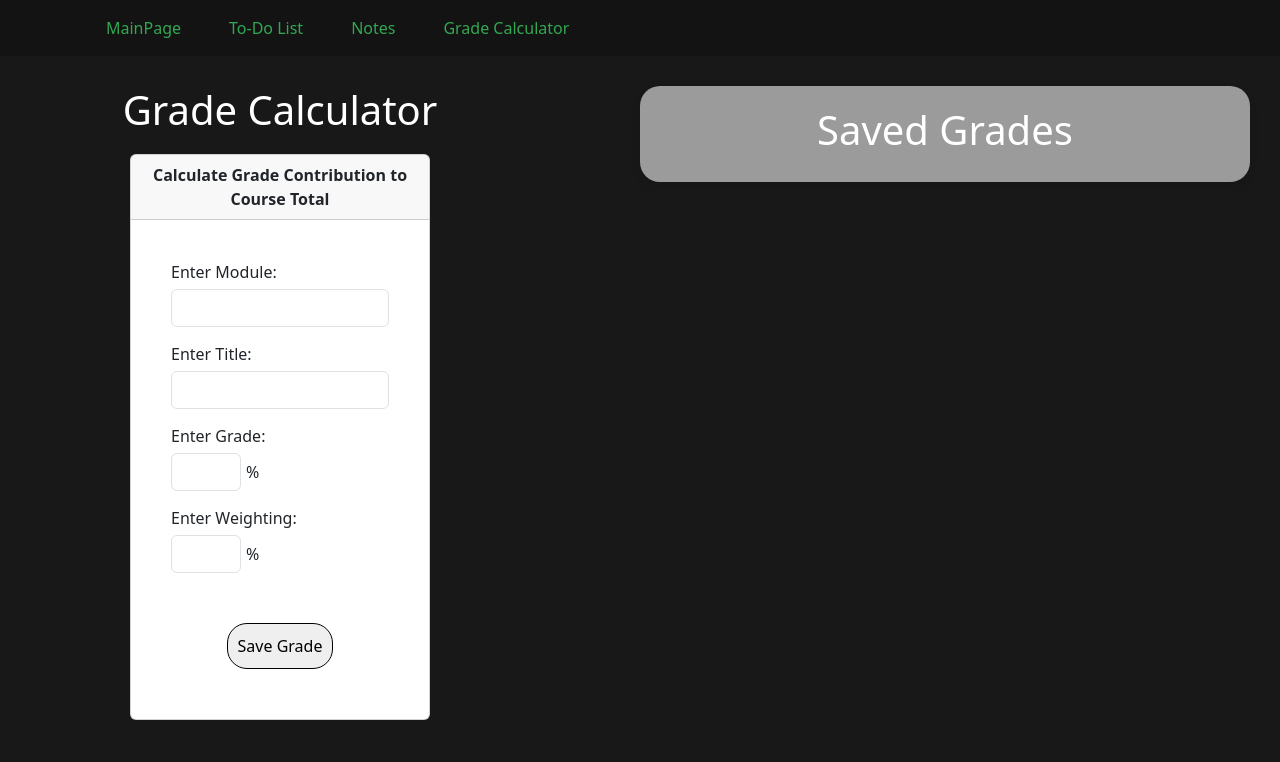
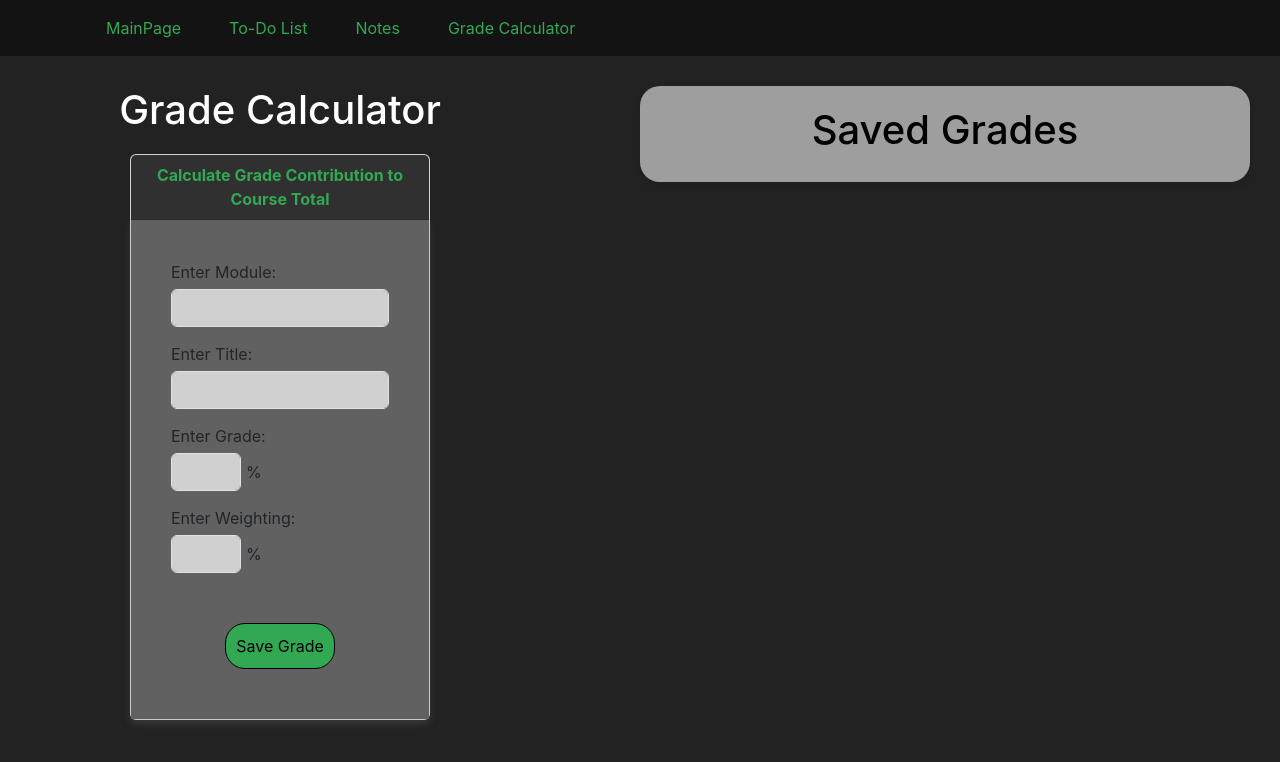
Before and after one commit to izzyKavanagh/DataRep-Project, a React (Create React App) app: page /gradecalcs in a window 1280 px wide. Shown: the top 762 px of the page. Built offline with nearby package versions, Linux system fonts and the light colour scheme; no server answers.

Commit message:
update css for cards

```diff
--- a/src/App.js
+++ b/src/App.js
@@ -1,4 +1,4 @@
-//import logo from './logo.svg';
+import logo from './logo.svg';
 import './App.css';
 import { BrowserRouter as Router, Route, Routes } from 'react-router-dom';
 import NavigationBar from './components/navbar.js';
--- a/src/components/CreateGradeCalc.js
+++ b/src/components/CreateGradeCalc.js
@@ -38,17 +38,17 @@ const CreateGradeCalc = ({ addGrade }) => {
 
     return (
         <Card style={{ width: "300px" }}>
-            <Card.Header style={{ textAlign: "center", fontWeight: "bold" }} >
+            <Card.Header className="card-header" style={{ textAlign: "center", fontWeight: "bold" }} >
                 Calculate Grade Contribution to Course Total
             </Card.Header>
-            <Card.Body style={{padding: "40px"}}>
+            <Card.Body className="card-background" style={{padding: "40px"}}>
                 <form onSubmit={handleSubmit}>
                     {/* Input fields for the movie details */}
                     <div className="form-group"  style={{ marginBottom: "15px" }}>
                         {/* Input for the movie title */}
                         <label style={{ marginBottom: "5px"}}>Enter Module: </label>
                         <input type="text"
-                            className="form-control"
+                            className="form-control  search-bar"
                             value={module} //input bound to title state
                             onChange={(e) => { setModule(e.target.value) }}
                             required/>
@@ -57,7 +57,7 @@ const CreateGradeCalc = ({ addGrade }) => {
                         {/* Input for the movie year */}
                         <label style={{ marginBottom: "5px"}}>Enter Title: </label>
                         <input type="text"
-                            className="form-control"
+                            className="form-control  search-bar"
                             value={title}  //input bound to year state
                             onChange={(e) => { setTitle(e.target.value) }}
                         />
@@ -67,7 +67,7 @@ const CreateGradeCalc = ({ addGrade }) => {
                         <label style={{ marginBottom: "5px"}}>Enter Grade: </label>
                         <div style={{ display: "flex", alignItems: "center", gap: "5px" }}>
                             <input type="number"
-                                className="form-control"
+                                className="form-control  search-bar"
                                 value={grade}  //input bound to poster state
                                 onChange={(e) => { setGrade(e.target.value) }}
                                 style={{ width: "70px" }}
@@ -80,7 +80,7 @@ const CreateGradeCalc = ({ addGrade }) => {
                         <label style={{ marginBottom: "5px"}} >Enter Weighting: </label>
                         <div style={{ display: "flex", alignItems: "center", gap: "5px" }}>
                             <input type="Number"
-                                className="form-control"
+                                className="form-control search-bar"
                                 value={weighting}  //input bound to poster state
                                 onChange={(e) => { setWeighting(e.target.value) }}
                                 style={{ width: "70px" }}
@@ -90,7 +90,7 @@ const CreateGradeCalc = ({ addGrade }) => {
                     </div >
                     {/* Submit button to trigger the form submission */}
                     <div style={{ display: "flex", justifyContent: "center", marginTop: "20px" }}>
-                        <input type="submit" value="Save Grade" style={{ border: "1px solid black", borderRadius: "20px", margin: "10px 20px", padding: "10px"}}/>
+                        <input className="add-button" type="submit" value="Save Grade" style={{ border:"1.5px solid", borderRadius: "20px", margin: "10px 20px", padding: "10px"}}/>
                     </div>
                 </form>
             </Card.Body>
--- a/src/components/NoteItem.js
+++ b/src/components/NoteItem.js
@@ -58,17 +58,17 @@ const NoteItem = (props) => {
           {/* Bootstrap Card component to display movie information */}
           <Card onClick={handleCardClick} style={{ cursor: 'pointer' }}>
               {/* Card Header displays movie title */}
-              <Card.Header><h3>{props.mynote.title}</h3></Card.Header>
+              <Card.Header className='card-header' ><h4>{props.mynote.title}</h4></Card.Header>
 
               {/* Card Body contains movie information */}
-              <Card.Body style={{ maxHeight: '150px', overflow: 'hidden', textOverflow: 'ellipsis'}}>
+              <Card.Body className='card-background text' style={{ maxHeight: '150px', overflow: 'hidden', textOverflow: 'ellipsis'}}>
                   {/* Blockquote used to add movie poster and year */}
                   <blockquote className="blockquote mb-0">
                     <p dangerouslySetInnerHTML={{ __html: props.mynote.noteBody }} style={{ fontSize: '13px', lineHeight: '1' }}/>
                   </blockquote>
               </Card.Body>
 
-              <Card.Footer className="text-muted">
+              <Card.Footer className="card-footer">
                 <div style={{ fontSize: '10PX', display: 'flex', justifyContent: 'space-between' }}>
                     <span><strong>Created:</strong> {formatDate(props.mynote.dateCreated)}</span>
                     <span><strong>Edited:</strong> {formatDate(props.mynote.dateEdited)}</span>
--- a/src/components/ReadGradeCalculator.js
+++ b/src/components/ReadGradeCalculator.js
@@ -36,13 +36,13 @@ const ReadGradeCalculator = () => {
   return (
     <div className="background text" style={styles.pageContainer}>
         {/* Create Grade Calculator form */}
-        <div  style={styles.formContainer}>
+        <div style={styles.formContainer}>
             <h1 style={styles.formTitle} >Grade Calculator</h1>
             <CreateGradeCalc addGrade={addGrade}/>
         </div>
 
         <div style={styles.gradeContainer}>
-            <h1>Saved Grades</h1>
+            <h1 style={{color:'black'}}>Saved Grades</h1>
             <Grades myGrades={gradecalcs} OnDelete={RefreshGrades} />
         </div>
     </div>
--- a/src/components/ReadNotes.js
+++ b/src/components/ReadNotes.js
@@ -4,7 +4,7 @@ import Notes from "./Notes";
 import { useEffect, useState } from "react";
 //import axios
 import axios from "axios";
-import { Form, Container, Row, Col, Button } from "react-bootstrap";
+import { Form, Container, Row, Col } from "react-bootstrap";
 import { Link } from "react-router-dom";
 
 // Define the Read component
@@ -49,12 +49,12 @@ const ReadNotes = () => {
         <Row className="mb-4">
           <Col>
             {/* Search bar */}
-            <Form.Control type="text" style={{ marginTop: '20px' }} placeholder="Search Your Notes..." value={searchQuery} onChange={(e) => setSearchQuery(e.target.value)}/>
+            <Form.Control className="search-bar" type="text" style={{ marginTop: '20px' }} placeholder="Search Your Notes..." value={searchQuery} onChange={(e) => setSearchQuery(e.target.value)}/>
           </Col>
         </Row>
           {/* Create New Note Button */}
-          <Link to="/createNote" className="btn btn-primary" style={{ padding: '10px 15px', fontSize: '16px',
-            marginBottom: '20px', backgroundColor: 'blue', borderRadius: '50px', display: 'inline-block' }}>
+          <Link to="/createNote" className="btn btn-primary add-button" style={{ padding: '10px 15px', fontSize: '16px',
+            marginBottom: '20px', borderRadius: '50px', display: 'inline-block' }}>
               New Note +
           </Link>
         {/* Display the notes */}
--- a/src/components/ToDoListItem.js
+++ b/src/components/ToDoListItem.js
@@ -89,7 +89,7 @@ const TodoItem = (props) => {
                 <Card.Header className='card-header text'>
                     <h1>To-Do List</h1>
                     <Button onClick={toggleEditMode} style={{ position: 'absolute', top: '10px', right: '10px', padding: '2px 6px', fontSize: '10px',
-                        color: 'black', border: '1px solid black', borderRadius: '40px' }}>
+                        color: 'black', border: '1px solid black', borderRadius: '40px', backgroundColor:'grey' }}>
                         {editing ? 'Save' : 'Edit'}
                     </Button>
                 </Card.Header>
@@ -102,7 +102,7 @@ const TodoItem = (props) => {
                                 {editing && (
                                     <button onClick={() => {}} style={{ marginRight: '10px', height: '25px', width: '30px', backgroundColor: 'white',
                                         border: '1px solid black', alignItems: 'center', borderRadius: '10px', display: 'flex', justifyContent: 'center', fontSize: "11px" }} >
-                                        edit
+                                        Edit
                                     </button>
                                 )}
                                  {/* Edit Button (displayed in Edit Mode) */}
@@ -128,7 +128,7 @@ const TodoItem = (props) => {
                 <Card.Footer className='card-header' style={{ display: 'flex', justifyContent: 'flex-end', alignItems: 'center',
                     height: '50px'}}>
                     <Box sx={{ '& > :not(style)': { m: 1 } }}>
-                        <Fab size="small" color="secondary" aria-label="add" sx={{ boxShadow: 'none' }} onClick={handleOpenDialog}>
+                        <Fab size="small" aria-label="add" sx={{ boxShadow: 'none', backgroundColor: 'rgb(50, 168, 82)' }} onClick={handleOpenDialog}>
                             <AddIcon/>
                         </Fab>
                     </Box>
--- a/src/components/gradeCalcItem.js
+++ b/src/components/gradeCalcItem.js
@@ -55,8 +55,8 @@ const GradeItem = (props) => {
 
   return (
     <div style={{  width: "100%", padding: "10px" }}>
-      <Card style={{ borderRadius: "20px"}}>
-        <Card.Header><h4>{props.mygradecalcs.module}</h4>
+      <Card>
+        <Card.Header className="card-header" ><h4>{props.mygradecalcs.module}</h4>
           {/* Edit button */}
           <button
             onClick={handleEdit}
@@ -74,7 +74,7 @@ const GradeItem = (props) => {
             Edit
           </button>
         </Card.Header>
-        <Card.Body>
+        <Card.Body className="card-background" >
         <blockquote className="blockquote mb-0">
             <p>Title: {props.mygradecalcs.title}</p>
             <p>Grade: {props.mygradecalcs.grade}%</p>
--- a/src/index.css
+++ b/src/index.css
@@ -1,8 +1,11 @@
 :root {
-  --bg-dark: rgb(24, 24, 24);
+  --bg-dark: rgb(34, 34, 34);
   --text-light: white;
-  --card-bg: rgb(70, 70, 70);
-  --card-header-bg: rgb(9, 88, 9);
+  --card-bg: rgb(97, 97, 97);
+  --card-header-bg: rgb(48, 48, 48);
+  --card-header-text: rgb(50, 168, 82);
+  --add-button-bg: rgb(50, 168, 82);
+  --input-field-background: rgb(208, 208, 208);
 }
 
 body {
@@ -28,9 +31,23 @@ code {
 
 .card-background {
   background-color: var(--card-bg);
-  box-shadow: 0 4px 8px rgba(0, 0, 0, 0.2);
+  box-shadow: 0 4px 8px rgba(166, 165, 165, 0.2);
 }
 
 .card-header {
   background-color: var(--card-header-bg);
+  color: var(--card-header-text);
 }
+.card-footer{
+  background-color: var(--card-header-bg);
+  color: var(--text-light);
+}
+
+.add-button{
+  background-color: var(--add-button-bg);
+  border-color: var(--card-header-bg);
+}
+
+.search-bar{
+  background-color: var(--input-field-background);
+}
--- a/src/index.js
+++ b/src/index.js
@@ -1,9 +1,9 @@
 import React from 'react';
 import ReactDOM from 'react-dom/client';
-import './index.css';
 import App from './App';
 import reportWebVitals from './reportWebVitals';
 import 'bootstrap/dist/css/bootstrap.min.css';
+import './index.css';
 
 const root = ReactDOM.createRoot(document.getElementById('root'));
 root.render(
```
